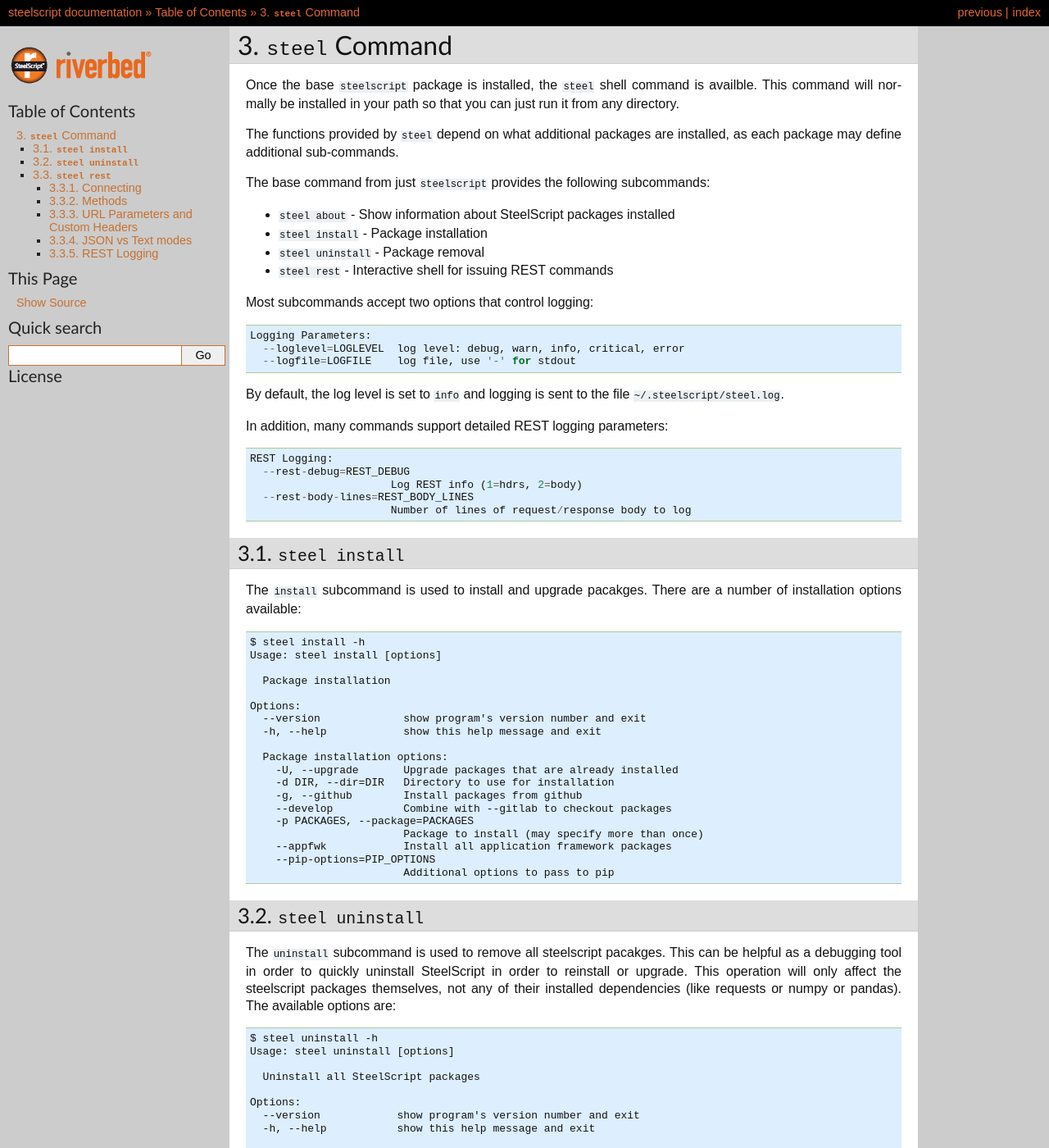
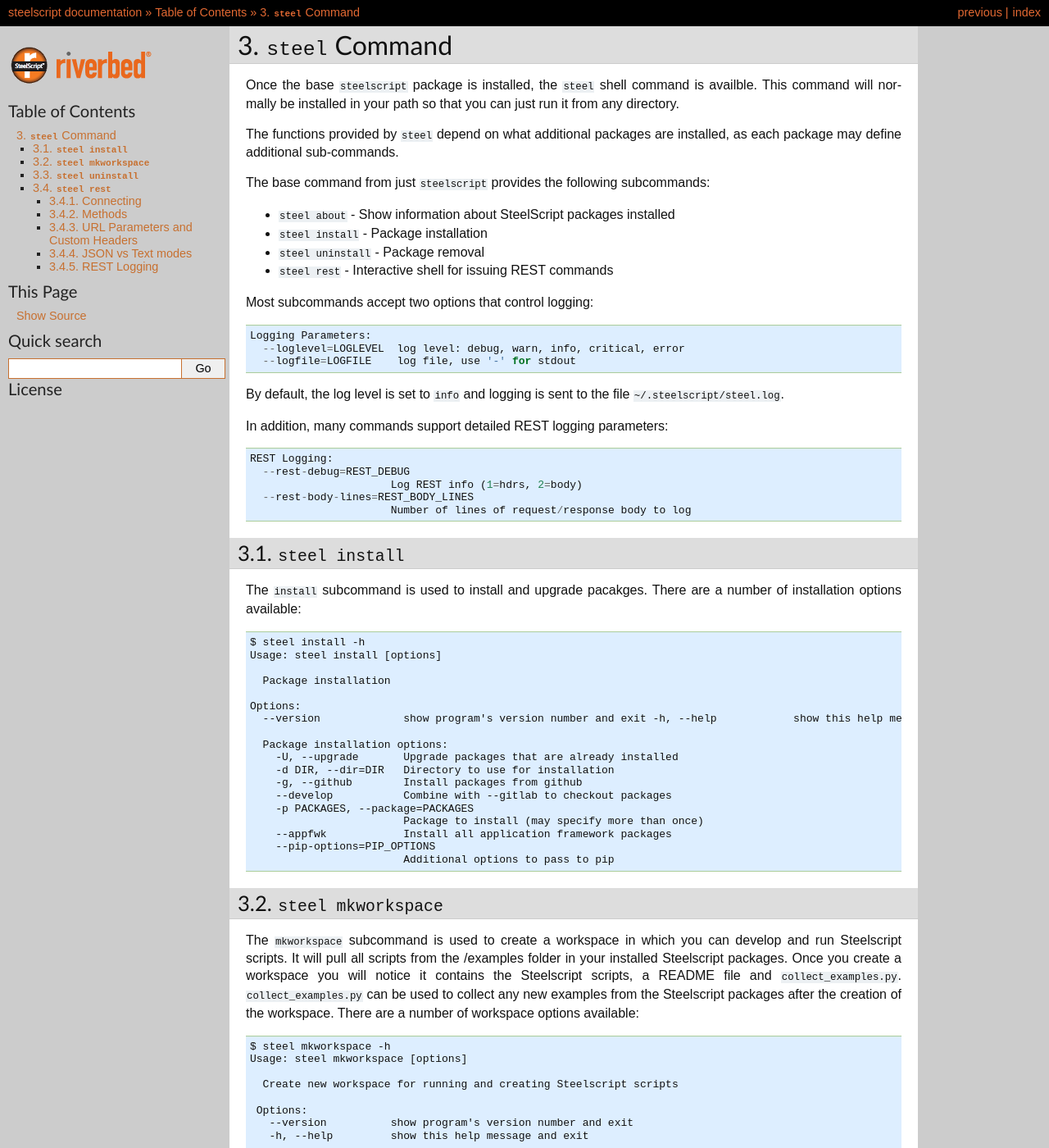
Before and after one commit to riverbed/steelscript, a Sphinx documentation site: the page built from docs/steel.rst, in a window 1280 px wide and 1400 px high. Shown: the whole window at 82% size. Built offline with Sphinx 7.4.7, drawn with Linux system fonts in a browser that asks for light colours; pages that are not in the unit, such as notebooks, are missing from menus; the version number could not be read and is left out; some of the changed text lies outside the part shown.

Commit message:
Add docs for mkworkspace

```diff
--- a/docs/steel.rst
+++ b/docs/steel.rst
@@ -44,8 +44,7 @@
      Package installation
 
    Options:
-     --version             show program's version number and exit
-     -h, --help            show this help message and exit
+     --version             show program's version number and exit -h, --help            show this help message and exit
 
      Package installation options:
        -U, --upgrade       Upgrade packages that are already installed
@@ -58,6 +57,29 @@
        --pip-options=PIP_OPTIONS
                            Additional options to pass to pip
 
+``steel mkworkspace``
+---------------------
+
+The ``mkworkspace`` subcommand is used to create a workspace in which you can
+develop and run Steelscript scripts. It will pull all scripts from
+the /examples folder in your installed Steelscript packages. Once you create a
+workspace you will notice it contains the Steelscript scripts, a README file
+and ``collect_examples.py``. ``collect_examples.py`` can be used to collect any new
+examples from the Steelscript packages after the creation of the workspace.
+There are a number of workspace options available::
+
+   $ steel mkworkspace -h
+   Usage: steel mkworkspace [options]
+
+     Create new workspace for running and creating Steelscript scripts
+
+    Options:
+      --version          show program's version number and exit
+      -h, --help         show this help message and exit
+
+      Make workspace options:
+        -d DIR, --dir=DIR  Optional path for new workspace location
+        --git              Initialize project as new git repo
 
 ``steel uninstall``
 -------------------
```
Also changed, not shown: 1 other file.
